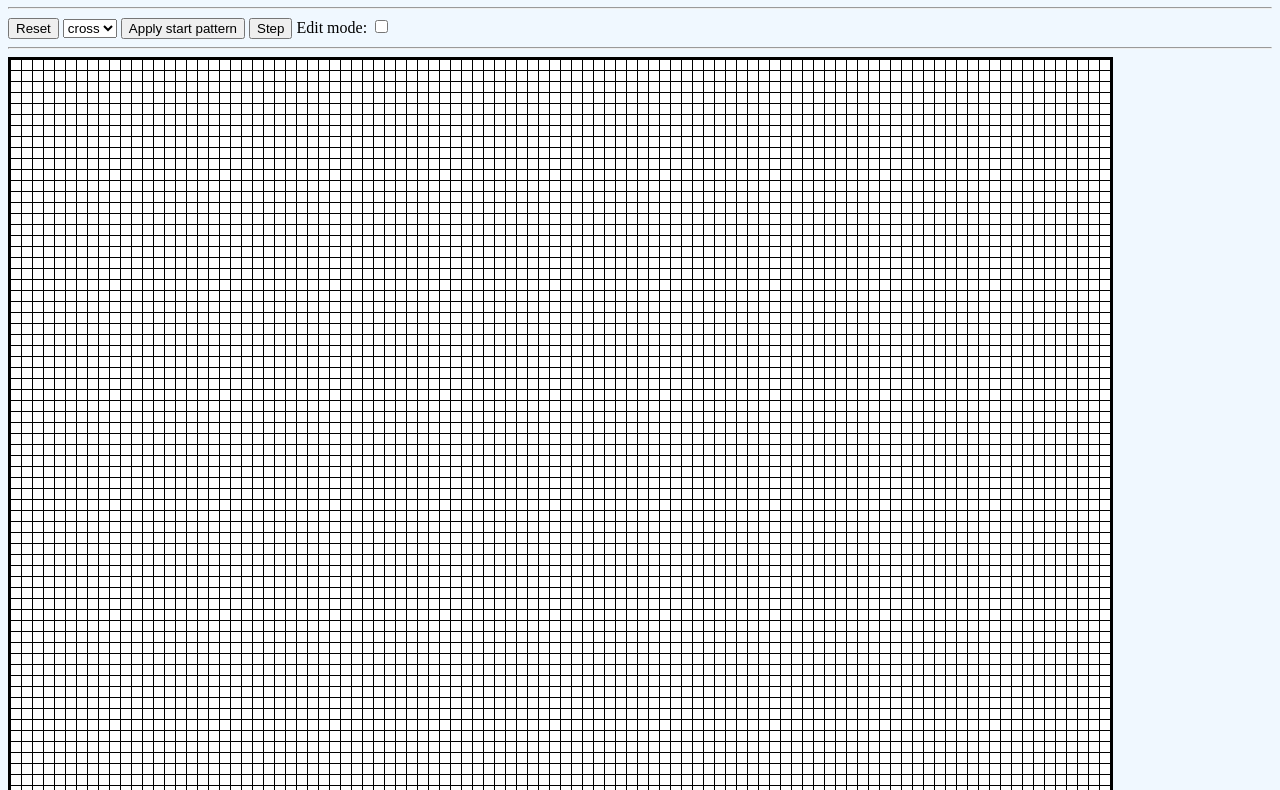
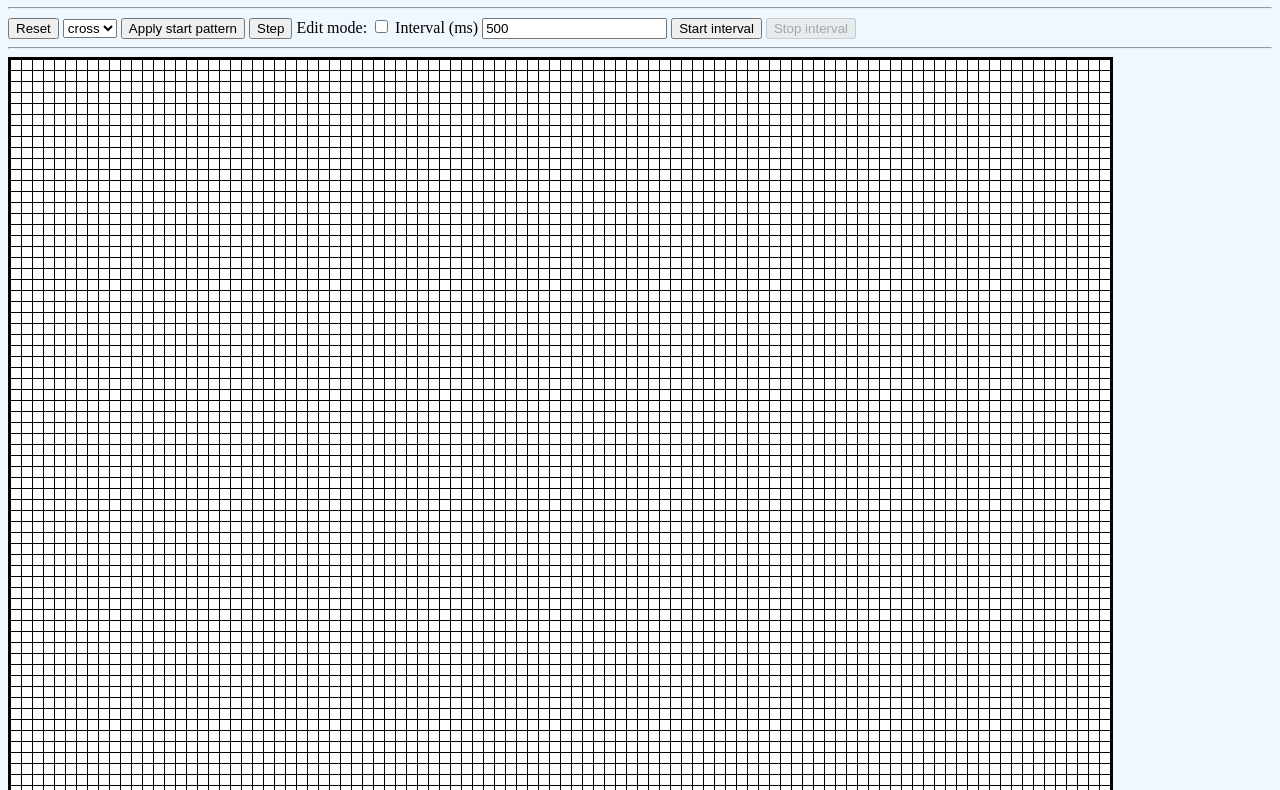
Before and after one commit to RomanKuratli/GameOfLife, a plain HTML site: page index.html in a window 1280 px wide. Shown: the part 73-863 px from the top of the page. Drawn offline with Linux system fonts and the light colour scheme.

Commit message:
Interval added
Start an interval and watch the game of life evolve

```diff
--- a/index.html
+++ b/index.html
@@ -13,6 +13,9 @@
     <select id="startPatterns"></select> <button onclick="applyStartPattern();">Apply start pattern</button>
     <button onclick="simulateStep();">Step</button>
     Edit mode: <input type="checkbox" id="editMode">
+    Interval (ms) <input type="number" id="interval" value="500">
+    <button id="startInterval" onclick="startInterval();">Start interval</button>
+    <button id="stopInterval" onclick="stopInterval();" disabled>Stop interval</button>
     <hr/>
     <table>
         <tbody id="table"></tbody>
--- a/script.js
+++ b/script.js
@@ -1,6 +1,7 @@
 let SIZE = 100;
 let MIDDLE = SIZE / 2;
 let FIELD = getEmptyField();
+let INTERVAL_ID = null;
 
 function getEmptyField() {
     let field = [];
@@ -45,7 +46,6 @@ function drawField() {
 }
 
 function onCellClick(x, y) {
-    console.log("onCellClick x:" + x + " y:"+y);
     if (document.getElementById("editMode").checked == true) {
         FIELD[y][x] = !FIELD[y][x];
         drawField();
@@ -137,3 +137,16 @@ function simulateStep() {
     FIELD = newField;
     drawField();
 }
+
+function startInterval() {
+    let interval = parseInt(document.getElementById("interval").value);
+    INTERVAL_ID = setInterval(simulateStep, interval);
+    document.getElementById("startInterval").disabled = true;
+    document.getElementById("stopInterval").disabled = false;
+}
+
+function stopInterval() {
+    clearInterval(INTERVAL_ID);
+    document.getElementById("startInterval").disabled = false;
+    document.getElementById("stopInterval").disabled = true;
+}
```
